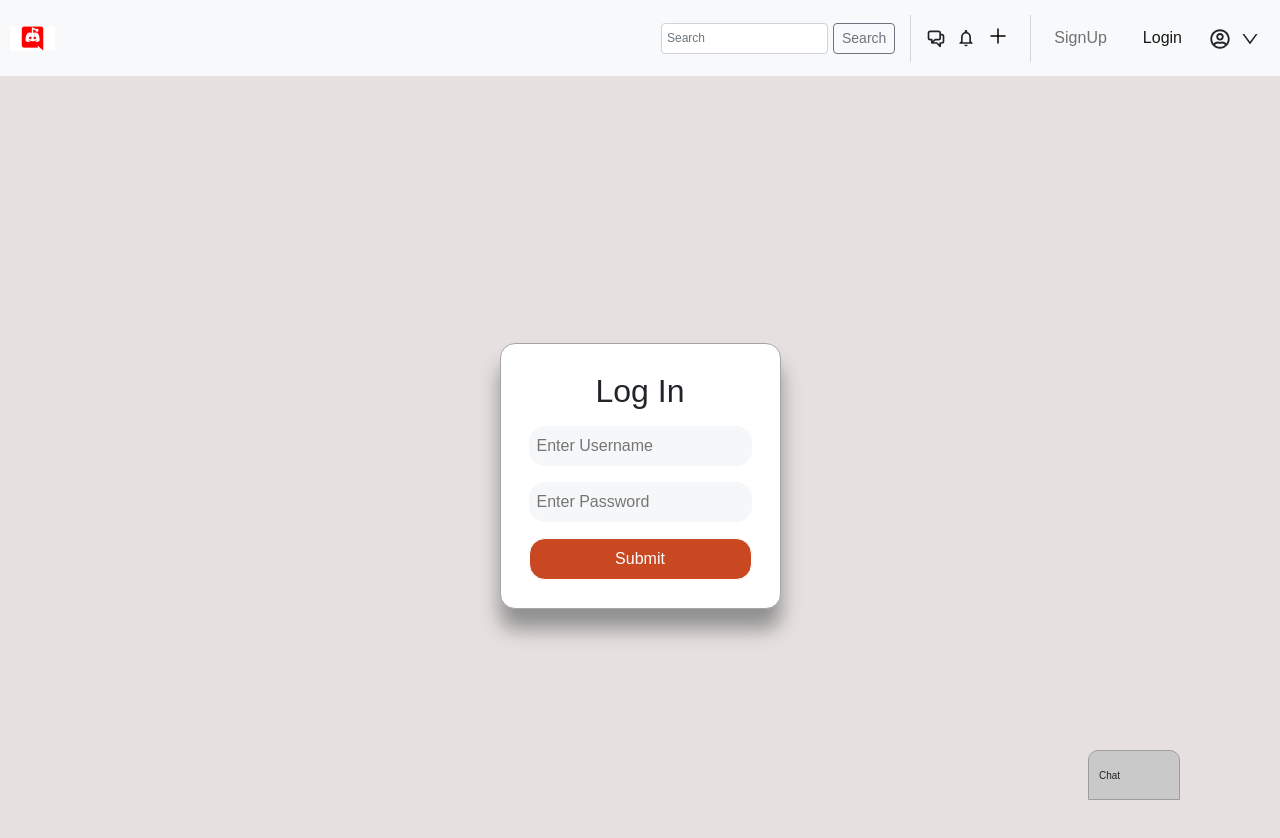
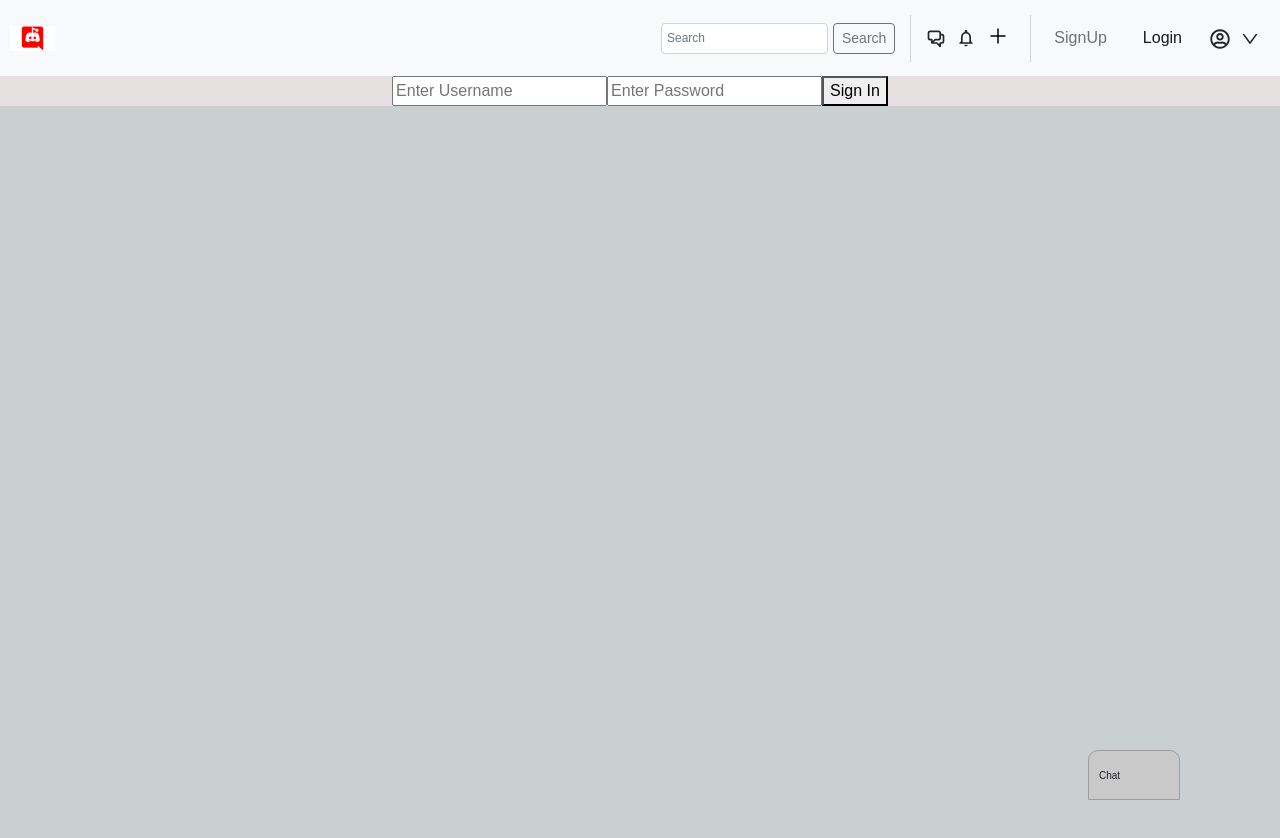
Before and after one commit to SEI-Buffleheads/Breddit-The-Better-Reddit, a React (Create React App) app: page /login in a window 1280 px wide. Shown: the top 838 px of the page. After the commit the page ends 800 px from the top, so only its background shows below. Built offline with nearby package versions, Linux system fonts and the light colour scheme.

Commit message:
styled new signup

```diff
--- a/src/pages/Login/Login.jsx
+++ b/src/pages/Login/Login.jsx
@@ -1,24 +1,54 @@
-import React from "react";
 import "./Login.css";
+import { useNavigate } from "react-router-dom";
+import { useRef, useEffect } from "react";
+import { signIn } from "../../services/user";
+import { useAuthContext } from "../../hooks/useAuthContext";
 
 function Login() {
+  const { dispatch } = useAuthContext();
+  const usernameRef = useRef();
+  const passwordRef = useRef();
+  const navigate = useNavigate();
+
+  const handleSubmit = async (e) => {
+    e.preventDefault();
+    try {
+      const form = {
+        username: usernameRef.current.value,
+        password: passwordRef.current.value,
+      };
+      const user = await signIn(form);
+
+      if (user.name === "AxiosError") {
+        alert("Invalid Username or password");
+      } else {
+        dispatch({ type: "LOGIN", payload: user });
+        navigate("/", { replace: true });
+      }
+    } catch (error) {
+      console.error(error);
+    }
+  };
+
   return (
-    <div className="login-container">
-      <form className="login-form">
-        <h2 className="login-header">Log In</h2>
+    <div className="signIn">
+      <form className="signForm" onSubmit={handleSubmit}>
         <input
-          className="login-input login-username"
+          className="input"
+          type="text"
           placeholder="Enter Username"
           name="username"
+          ref={usernameRef}
         />
         <input
-          className="login-input login-password"
+          className="input"
           type="password"
           placeholder="Enter Password"
           name="password"
+          ref={passwordRef}
         />
-        <button className="login-input login-submit" type="submit">
-          Submit
+        <button type="submit" className="subBtn">
+          Sign In
         </button>
       </form>
     </div>
--- a/src/pages/Signup/Signup.css
+++ b/src/pages/Signup/Signup.css
@@ -36,6 +36,9 @@
   background-color: rgb(201 71 33);
   color: white;
   border: solid white;
+  margin: 0.5rem;
+  padding: 0.5rem;
+  border-radius: 1rem;
   border-width: 1px;
 }
 
--- a/src/pages/Signup/Signup.jsx
+++ b/src/pages/Signup/Signup.jsx
@@ -1,48 +1,71 @@
-import React from "react";
 import "./Signup.css";
+import { useRef } from "react";
+import { useAuthContext } from "../../hooks/useAuthContext";
+import { signUp } from "../../services/user";
+import { useNavigate } from "react-router-dom";
 
-function Signup() {
+const Signup = () => {
+  const { dispatch, user } = useAuthContext();
+  const usernameRef = useRef();
+  const passwordRef = useRef();
+  const confirmRef = useRef();
+  const navigate = useNavigate();
+
+  const handleSubmit = async (e) => {
+    e.preventDefault();
+    if (
+      passwordRef.current.value !== confirmRef.current.value ||
+      passwordRef.current.value.length < 8
+    ) {
+      alert("Please use a valid password.");
+    } else {
+      try {
+        const form = {
+          username: usernameRef.current.value,
+          password: passwordRef.current.value,
+        };
+        const user = await signUp(form);
+        dispatch({ type: "LOGIN", payload: user });
+        navigate("/", { replace: true });
+      } catch (error) {
+        console.error(error);
+      }
+    }
+  };
   return (
-    <div className="signup-container">
-      <form className="signup-form">
-        <h2 className="signup-header">Sign Up</h2>
-
+    <form onSubmit={handleSubmit} className="signup-container">
+      <div className="signup-form">
+        <h1 className="signup-header">Sign Up</h1>
         <input
-          className="signup-username signup-input"
           type="text"
           placeholder="Enter Username"
           name="username"
+          ref={usernameRef}
+          className="signup-input"
         />
-
         <input
-          className="signup-email signup-input"
-          type="email"
-          placeholder="Enter Email"
-          name="email"
-        />
-
-        <input
-          className="signup-password signup-input"
+          className="signup-input"
           type="password"
           minLength="8"
           placeholder="Enter Password"
           name="password"
+          ref={passwordRef}
           pattern="(?=.*\d)(?=.*[a-z])(?=.*?[~`!@#$%\^&*()\-_=+[\]{};:\x27.,\x22\\|/?><]).{8,}"
         />
 
         <input
-          className="signup-confirm-password signup-input"
+          className="signup-input"
           type="password"
+          ref={confirmRef}
           name="passwordConfirm"
           placeholder="Confirm Password"
         />
-
-        <button className="signup-submit signup-input" type="submit">
+        <button className="signup-submit" type="submit">
           Create Account
         </button>
-      </form>
-    </div>
+      </div>
+    </form>
   );
-}
+};
 
 export default Signup;
--- a/src/services/user.js
+++ b/src/services/user.js
@@ -1,5 +1,5 @@
 import api from "./apiConfig";
-import jwtDecode from "jwt-decode";
+// import jwtDecode from "jwt-decode";
 import axios from "axios";
 
 export const getUser = async (id) => {
```
